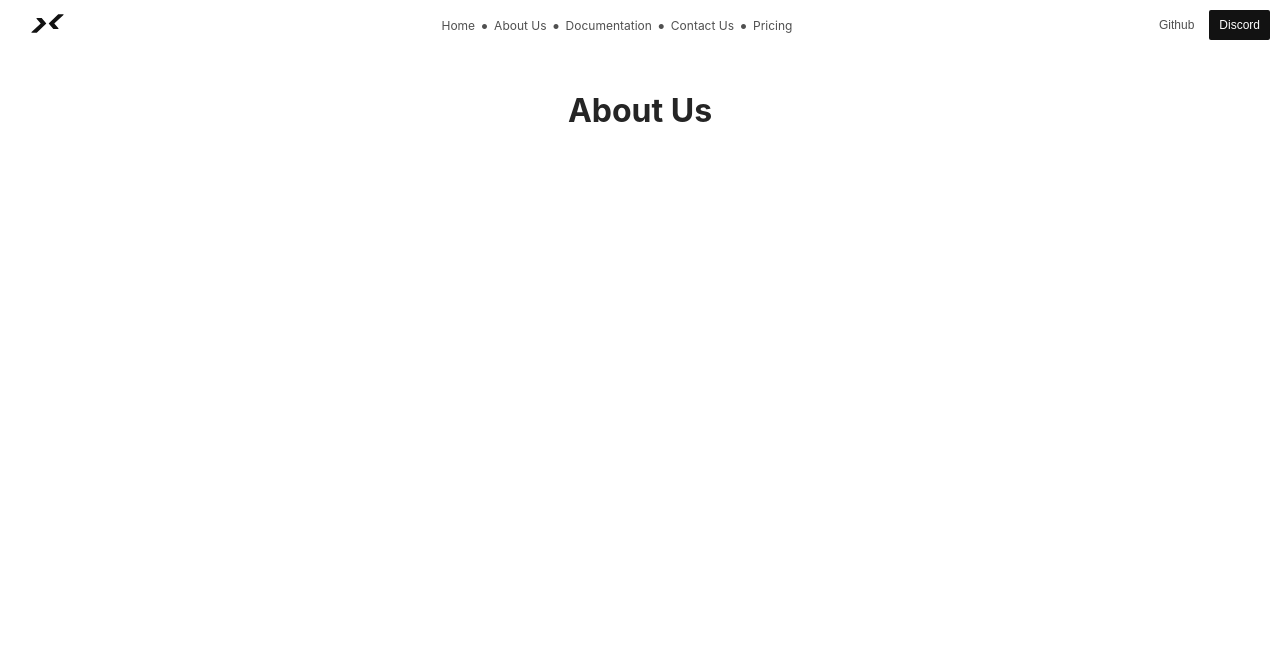
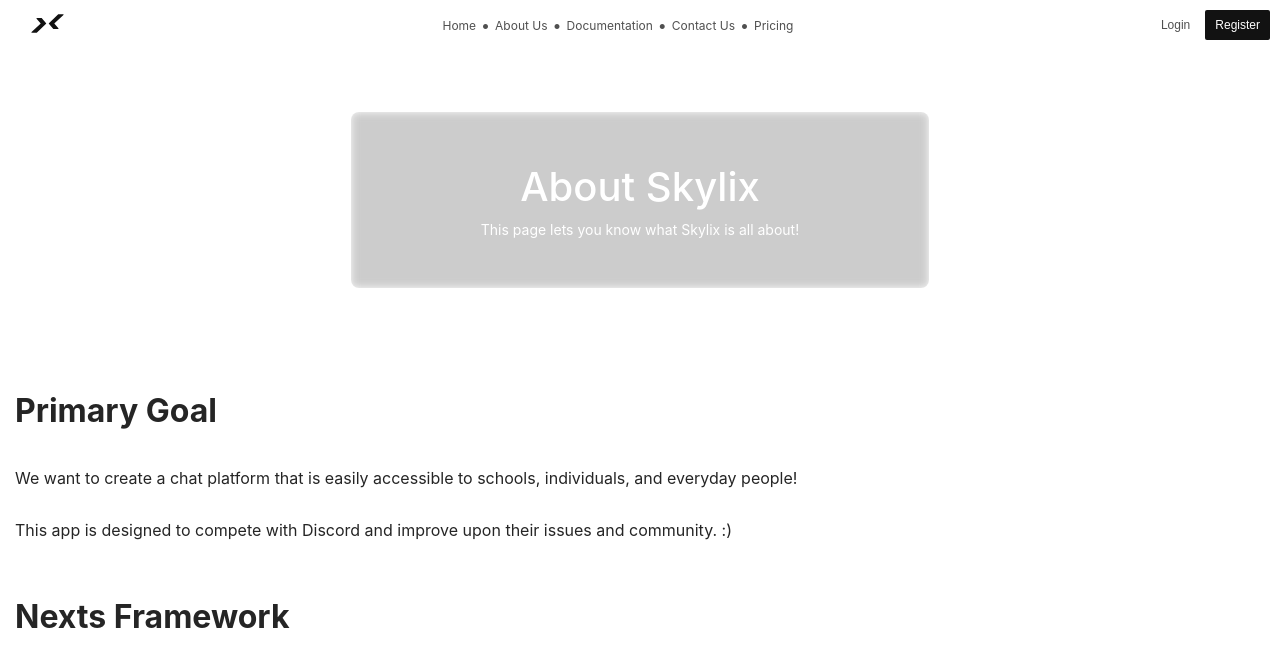
Before and after one commit to SkylixGH/Website, a Next.js app: page /about in a window 1280 px wide. Shown: the top 666 px of the page. Built offline with nearby package versions, Linux system fonts and the light colour scheme.

Commit message:
Updated pages

```diff
--- a/components/_locale/nav/en.ts
+++ b/components/_locale/nav/en.ts
@@ -5,6 +5,10 @@
         docs: "Documentation",
         contact: "Contact Us",
         pricing: "Pricing"
+    },
+    buttons: {
+        login: "Login",
+        register: 'Register',
     }
 }
 
--- a/components/_locale/nav/ru.ts
+++ b/components/_locale/nav/ru.ts
@@ -7,7 +7,11 @@
         docs: "Документация",
         contact: "Контакты",
         pricing: "Цены",
-    }
+    },
+    buttons: {
+        login: "Войти",
+        register: 'Зарегистрироваться',
+    },
 };
 
 export default ruLang;
--- a/components/banner/Banner.module.scss
+++ b/components/banner/Banner.module.scss
@@ -1,3 +1,5 @@
+@import "../../styles/theme";
+
 .root {
     width: 100vw;
     height: 300px;
@@ -13,8 +15,11 @@
     display: flex;
     width: 100%;
     height: 100%;
-    background: rgba(0, 0, 0, 40%);
-    backdrop-filter: blur(3px);
+    background: $layer1;
+    opacity: 0.7;
+
+    // TODO: Something
+    display: none;
 }
 
 .image {
@@ -38,6 +43,12 @@
     align-items: center;
     justify-content: center;
     gap: 10px;
+    padding: 50px 120px;
+    backdrop-filter: brightness(0.8) blur(4px);
+    color: #fff;
+    border-radius: 8px;
+    flex-direction: column;
+    background: transparent; // This line may seem redundant, but it's needed to make sure the border-radius works
 
     h1 {
         margin: 0 10px;
@@ -47,5 +58,6 @@
 
     p {
         margin: 0 10px;
+        font-size: 14px;
     }
 }
--- a/components/nav/Nav.tsx
+++ b/components/nav/Nav.tsx
@@ -48,16 +48,13 @@
 
             <div className={styles.buttons}>
                 <div className={styles.accountButtons}>
-                    {/* { loggedIn
+                    { loggedIn
                         ? <button>Your Account</button>
                         : <>
-                            <button>Login</button>
-                            <button>Sign Up</button>
+                            <button>{language.buttons.login}</button>
+                            <button>{language.buttons.register}</button>
                         </>
-                    } */}
-
-                    <button onClick={() => window.open('https://github.com/skylixgh', '_blank')}>Github</button>
-                    <button onClick={() => window.open('https://discord.gg/KxBEUXxh', '_blank')}>Discord</button>
+                    }
                 </div>
 
                 <div className={styles.mobileButtons}>
--- a/pages/_app.tsx
+++ b/pages/_app.tsx
@@ -1,6 +1,7 @@
 import '../styles/globals.scss'
 import Head from "next/head";
 import Nav from "../components/nav/Nav";
+import { useState } from 'react';
 
 export type languageOptions = "en" | "ru";
 
@@ -8,6 +9,23 @@
   Component: any,
   pageProps: any
 }) {
+    const [ loading, setLoading ] = useState(true);
+
+    if (typeof window !== 'undefined') {
+        document.body.classList.add('body');
+    }
+
+    // See if the document is loaded
+    if (typeof window !== 'undefined') {
+        document.addEventListener('readystatechange', () => {
+            setLoading(false);
+        });
+
+        // if (document.readyState === 'complete') {
+        //     setLoading(false);
+        // }
+    }
+
     return (
         <>
             <Head>
@@ -30,6 +48,13 @@
                     <App.Component { ...App.pageProps } />
                 </div>
             </div>
+
+            <div className={`page-loader ${!loading ? 'page-loader-hidden' : ''}`}>
+                <div className={"page-loader-inner"} />
+                <div className={"page-loader-center"} />
+                <div className={"page-loader-outer"} />
+                <div className={"page-loader-outer-2"} />
+            </div>
         </>
     );
 }
--- a/pages/about.tsx
+++ b/pages/about.tsx
@@ -1,12 +1,20 @@
 import React from 'react';
+import Banner from '../components/banner/Banner';
 
 export default function About() {
     return (
         <div>
+            <Banner title="About Skylix" subtitle='This page lets you know what Skylix is all about!' />
+
             <br />
-            <h1 style={{
-                textAlign: "center",
-            }}>About Us</h1>
+
+            <h1>Primary Goal</h1>
+            <p>We want to create a chat platform that is easily accessible to schools, individuals, and everyday people!</p>
+            <p>This app is designed to compete with Discord and improve upon their issues and community. :)</p>
+
+            <br />
+
+            <h1>Nexts Framework</h1>
         </div>
     );
 }
--- a/pages/index.tsx
+++ b/pages/index.tsx
@@ -3,7 +3,7 @@
 export default function Home() {
     return (
         <div>
-            <Banner imageURL="/HomeBanner.svg" title="S K Y L I X" />
+            <Banner imageURL="https://wallpapercave.com/dwp1x/wp5810523.jpg" subtitle="Taking conversations to the moon! 🚀" title="S K Y L I X" />
 
             {/* <h1 style={{
                 textAlign: "center",
--- a/styles/globals.scss
+++ b/styles/globals.scss
@@ -3,6 +3,7 @@
 html,
 body {
   padding: 0;
+  background: var(--layer1);
   margin: 0;
   font-family: -apple-system, BlinkMacSystemFont, Segoe UI, Roboto, Oxygen,
     Ubuntu, Cantarell, Fira Sans, Droid Sans, Helvetica Neue, sans-serif;
@@ -36,3 +37,69 @@
   width: 3px;
   height: 3px;
 }
+
+.page-loader {
+  display: flex;
+  position: fixed;
+  top: 0;
+  left: 0;
+  width: 100vw;
+  height: 100vh;
+  background: $layer1;
+  align-items: center;
+  justify-content: center;
+  transition: 300ms;
+}
+
+.page-loader-hidden {
+  opacity: 0;
+  transform: scale(0.9);
+  pointer-events: none;
+}
+
+.page-loader-outer, .page-loader-outer-2, .page-loader-center, .page-loader-inner {
+  display: flex;
+  position: absolute;
+  width: 60px;
+  height: 60px;
+  border-radius: 100%;
+  border: 2px solid transparent;
+  border-top-color: $dynamic4;
+  animation: PageLoader_RingAnimation 1s linear infinite;
+}
+
+.page-loader-center {
+  width: 60px;
+  height: 60px;
+  animation-duration: 0.8s;
+  animation-direction: reverse;
+  border-top-color: $accent2;
+}
+
+.page-loader-outer {
+  animation-duration: 1.2s;
+  width: 80px;
+  height: 80px;
+}
+
+.page-loader-outer-2 {
+  animation-duration: 0.6s;
+  width: 100px;
+  height: 100px;
+  border-top-color: $accent2;
+}
+
+@keyframes PageLoader_RingAnimation {
+  from {
+    transform: rotate(0deg);
+  }
+
+  to {
+    transform: rotate(360deg);
+  }
+}
+
+::selection {
+  background: $accent2;
+  color: $layer1;
+}
--- a/styles/theme.scss
+++ b/styles/theme.scss
@@ -2,7 +2,7 @@
  * This is a dark theme
  */
 
-.body-content-main {
+.body-content-main, #__next, .body {
     --layer1: #212121;
     --layer2: #181818;
 
@@ -30,7 +30,7 @@
  */
 
 @media (prefers-color-scheme: light) {
-    .body-content-main, #__next {
+    .body-content-main, #__next, .body {
         --layer1: #fff;
         --layer2: #f1f1f1;
 
```
